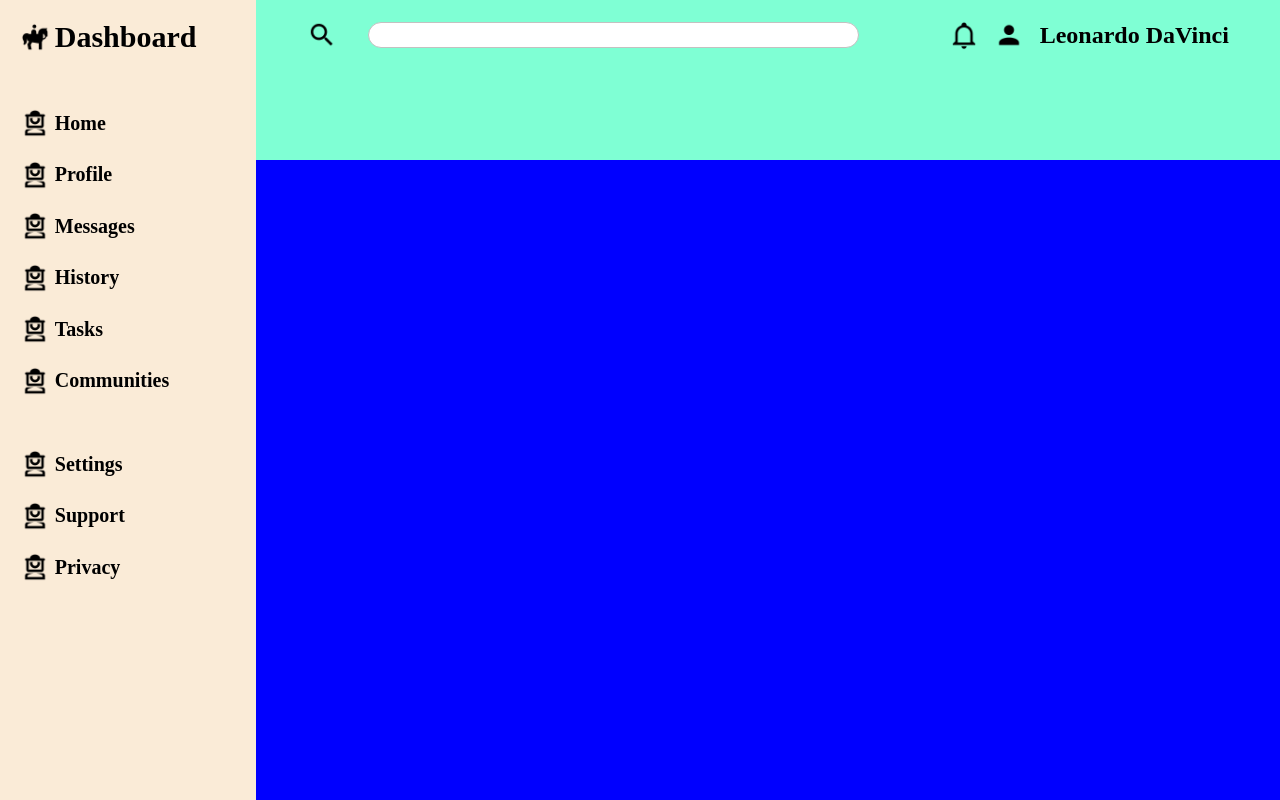
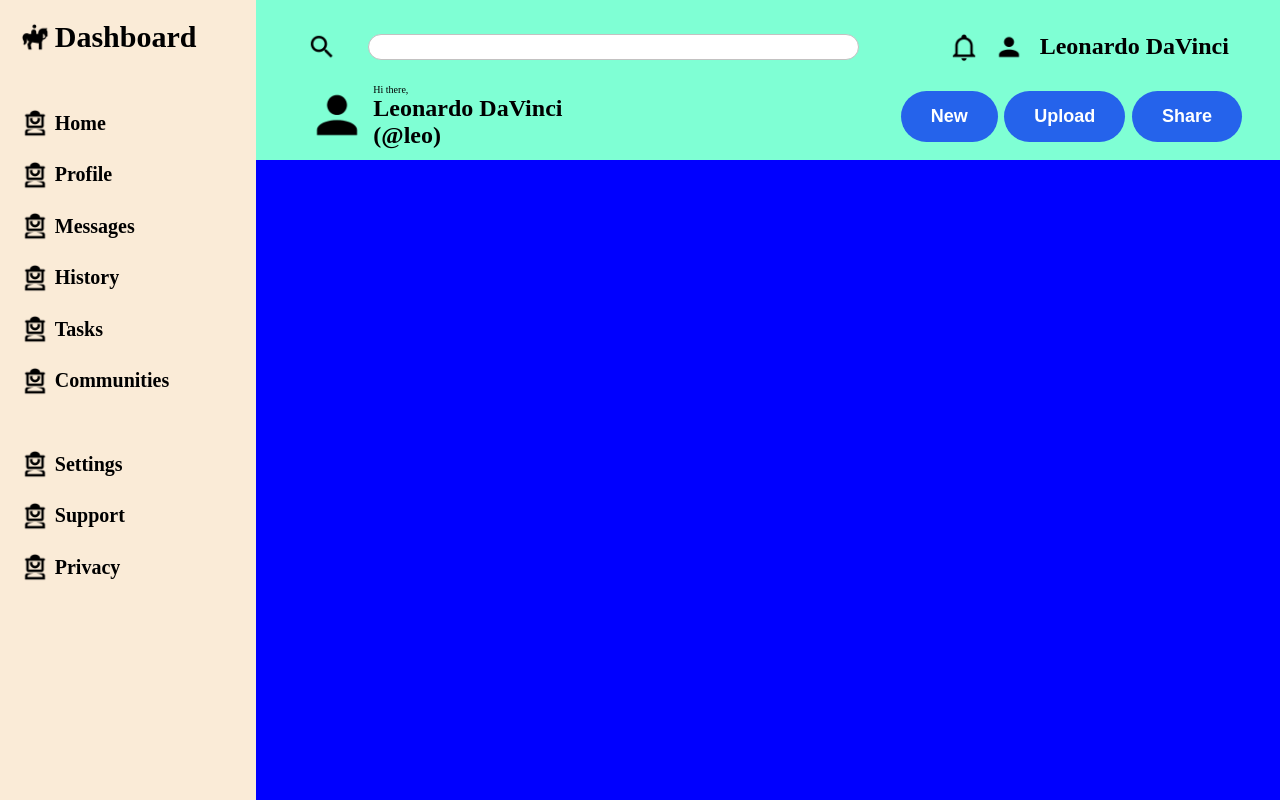
Before and after one commit to aadgithub1/admin-dashboard, a plain HTML site: page index.html in a window 1280 px wide. Drawn offline with Linux system fonts and the light colour scheme.

Commit message:
Finish header.

```diff
--- a/index.html
+++ b/index.html
@@ -24,7 +24,23 @@
 
 
 
-        <div id="bottom-half"></div>
+        <div id="bottom-half">
+            <div id="left">
+                <div id="left-img-div">
+                    <img src="img/account.png" alt="account">
+                </div>
+                <div id="left-text-div">
+                    <p>Hi there,</p>
+                    <h2>Leonardo DaVinci (@leo)</h2>
+                </div>
+            </div>
+
+            <div id="right">
+                <button id="new-btn">New</button>
+                <button id="upload-btn">Upload</button>
+                <button id="share-btn">Share</button>
+            </div>
+        </div>
     </header>
 
 
--- a/styles.css
+++ b/styles.css
@@ -78,6 +78,10 @@ header{
     padding: 2% 5% 0;
     grid-column: 2;
     grid-row: 1;
+
+    display: flex;
+    flex-direction: column;
+    justify-content: space-around;
 }
 
 #top-half{
@@ -85,19 +89,19 @@ header{
     justify-content: space-between;
 }
 
-#left,
-#right{
+#top-half #left,
+#top-half #right{
     display: flex;
     align-items: center;
 
     gap: 5%;
 }
 
-#left{
+#top-half #left{
     flex-basis: calc(100%/1.5);
 }
 
-#right{
+#top-half #right{
     justify-content: flex-end;
     flex-basis: calc(100%/3);
 }
@@ -108,3 +112,35 @@ input[type="text"]{
     line-height: 1.8;
     width: 80%;
 }
+
+#bottom-half{
+    display: flex;
+    justify-content: space-between;
+
+}
+
+#bottom-half #left,
+#bottom-half #right{
+    flex-basis: calc(100%/3);
+    display: flex;
+    align-items: center;
+    gap: 2%;
+}
+
+#left-img-div img{
+    height: 60px;
+}
+
+#bottom-half #right{
+    justify-content: space-between;
+}
+
+#bottom-half #right button{
+    color: white;
+    font-size: 1.8rem;
+    font-weight: bold;
+    background-color: #2563eb;
+    padding: 15px 30px;
+    border-radius: 50px;
+    border: none;
+}
```
